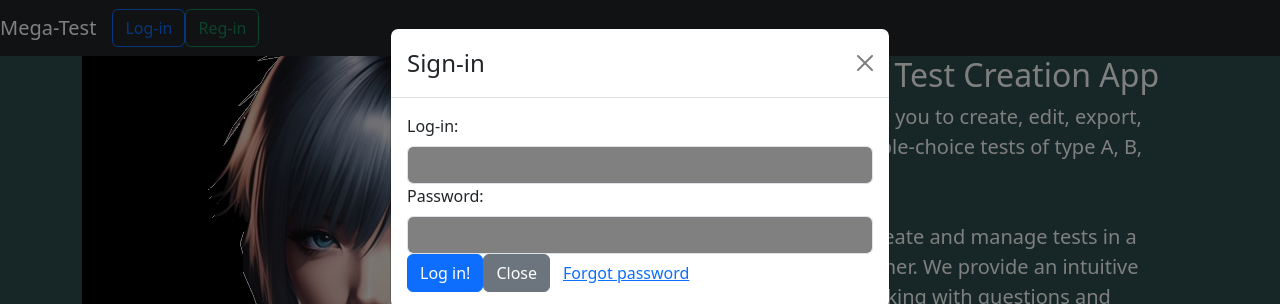
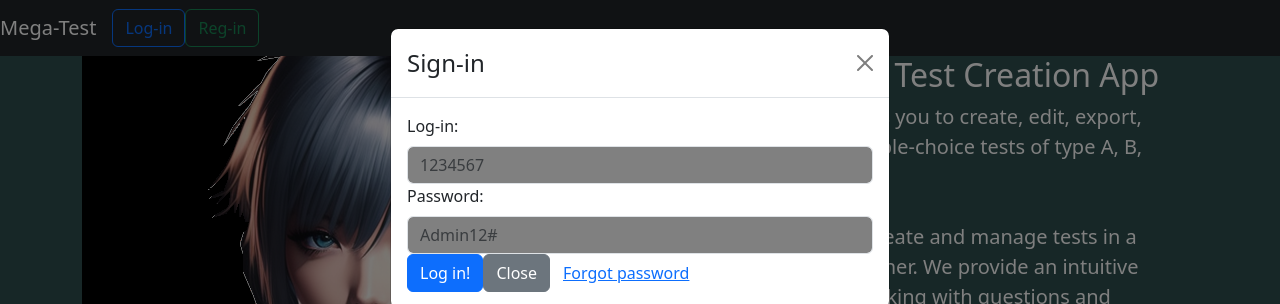
Before and after one commit to KarolDawidG/mega-test_front, a React (Create React App) app: page / in a window 1280 px wide. Both pictures are taken after a click on the button "Log-in". Shown: the top 304 px of the page. Built offline with nearby package versions, Linux system fonts and the light colour scheme.

Commit message:
demo pass - added

```diff
--- a/src/components/Authentication/Login/LoginForm.tsx
+++ b/src/components/Authentication/Login/LoginForm.tsx
@@ -28,6 +28,7 @@ export const LoginForm = () => {
           minLength={4}
           type="text"
           id="username"
+          placeholder="1234567"
           value={username}
           onChange={(e) => setUsername(e.target.value)}
           style={{
@@ -44,6 +45,7 @@ export const LoginForm = () => {
           minLength={8}
           type="password"
           id="password"
+          placeholder="Admin12#"
           value={password}
           onChange={(e) => setPassword(e.target.value)}
           style={{
```
